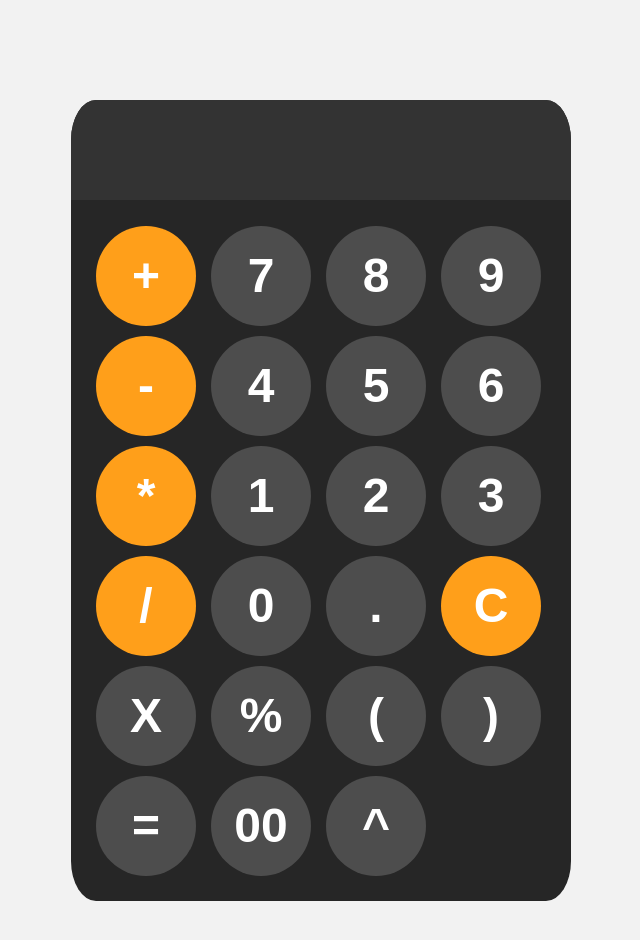
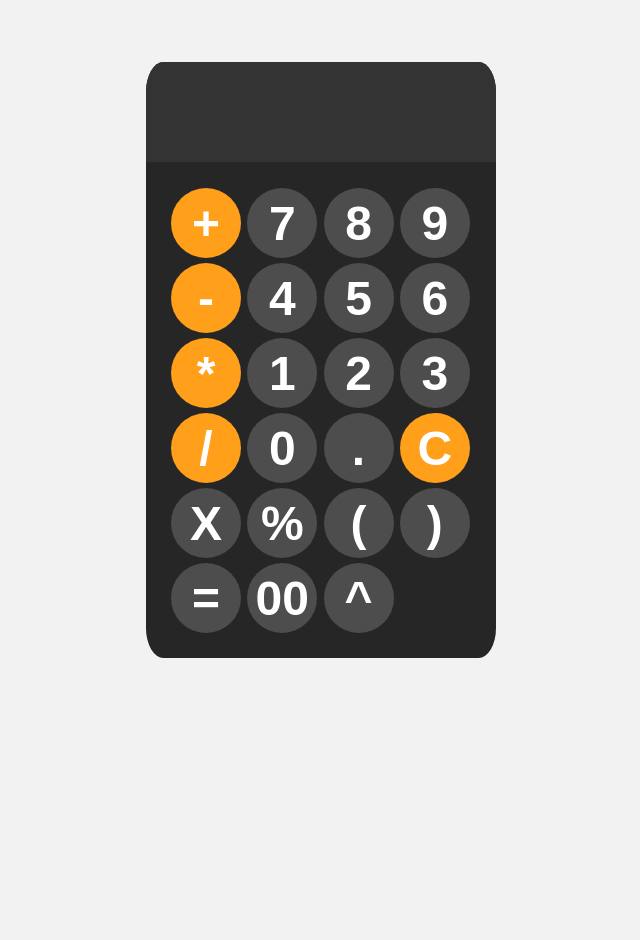
Before and after one commit to HI-Mithun/JsCalculator, a plain HTML site: page index.html in a window 1280 px wide. Shown: the whole page, without its empty margins (319-959 px from the left). After the commit the page ends 800 px from the top, so only its background shows below. Drawn offline with Linux system fonts and the light colour scheme.

Commit message:
size change

```diff
--- a/index.html
+++ b/index.html
@@ -3,7 +3,7 @@
 <head>
     <meta charset="UTF-8">
     <meta name="viewport" content="width=device-width, initial-scale=1.0">
-    <title>Document</title>
+    <title>Calculator</title>
     <link rel="stylesheet" href="styles.css">
 </head>
 <body>
--- a/index.js
+++ b/index.js
@@ -28,6 +28,7 @@ function calculate()
     {
         let processedInput = display.value.replace(/\^/g, '**');
         display2.value = eval(processedInput);
+
     }
     catch(error)
     {
--- a/styles.css
+++ b/styles.css
@@ -4,7 +4,7 @@ body
     display: flex;
     justify-content: center;
     align-items: center;
-    height: 100vh;
+    height: 65vh;
     background-color: hsl(0, 0%, 95%);
 
 }
@@ -13,7 +13,8 @@ body
     font-family: Arial, sans-serif;
     background-color: hsl(0, 0%, 15%);
     border-radius: 5%;
-    max-width: 500px;
+    max-height: 600px;
+    max-width: 350px;
     overflow: hidden;
 }
 #display1
@@ -44,14 +45,14 @@ body
 {
     display: grid;
     grid-template-columns: repeat(4, 1fr);
-    gap: 10px;
+    gap: 5px;
     padding: 25px;
 
 }
 button
 {
-    width: 100px;
-    height: 100px;
+    width: 70px;
+    height: 70px;
     border-radius: 50px;
     border: none;
     background-color: hsl(0, 0%, 30%);
```
